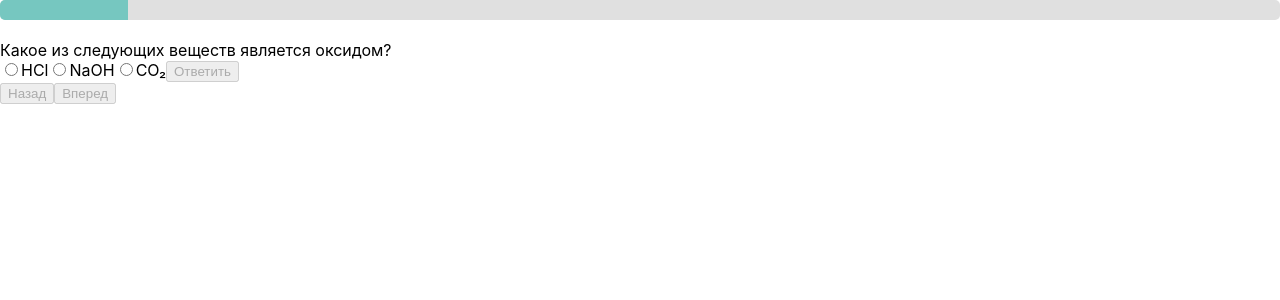
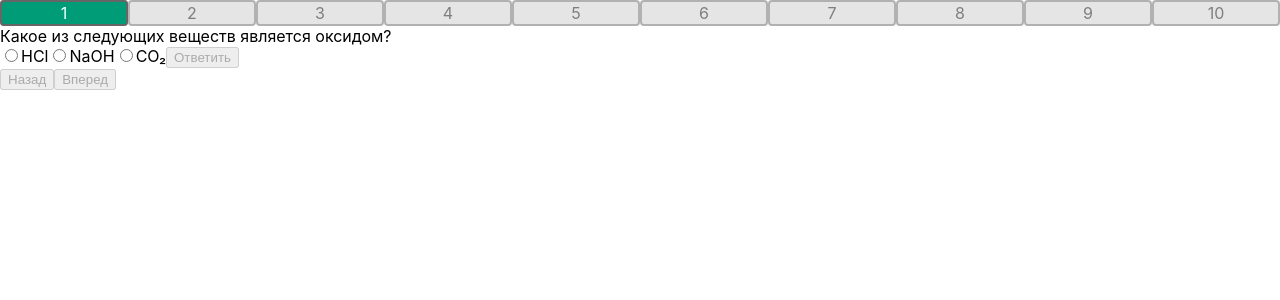
Before and after one commit to mycodetherapy/school-test, a React (Create React App) app: page / in a window 1280 px wide. Shown: the top 300 px of the page. Built offline with nearby package versions, Linux system fonts and the light colour scheme.

Commit message:
Add functionality & styles for ProgressBar

```diff
--- a/src/components/ProgressBar/ProgressBar.css
+++ b/src/components/ProgressBar/ProgressBar.css
@@ -1,14 +1,49 @@
-.progress-bar {
-    width: 100%;
-    background-color: #e0e0e0;
-    border-radius: 5px;
-    overflow: hidden;
-    margin-bottom: 20px;
-  }
+.progress {
+  display: flex;
+  margin: 0 auto;
+  width: 100%;
+  position: relative;
+  box-sizing: border-box;
+}
 
-  .progress {
-    height: 20px;
-    background-color: #76c7c0;
-    width: 0;
-    transition: width 0.5s ease;
-  }
+.progress__fragment {
+  height: 26px;
+  background-color: #ccc;
+  display: flex;
+  justify-content: center;
+  align-items: center;
+  border: 2px solid #666;
+  border-radius: 4px;
+  box-sizing: border-box;
+}
+
+.progress__fragment_solved {
+  cursor: pointer;
+  transition: background-color 0.3s ease;
+  background-color: #addfad;
+}
+
+.progress__fragment_unsolved {
+  opacity: 0.5;
+}
+
+.progress__backdrop {
+  position: absolute;
+  top: 0;
+  left: 0;
+  display: flex;
+  margin: 0 auto;
+  width: 100%;
+  z-index: -1;
+  box-sizing: border-box;
+}
+
+.progress__fragment.active {
+  background-color: #009b77;
+  color: #fff;
+}
+
+.progress__fragment:hover {
+  background-color: #009b77;
+  color: #fff;
+}
--- a/src/components/ProgressBar/ProgressBar.tsx
+++ b/src/components/ProgressBar/ProgressBar.tsx
@@ -1,15 +1,51 @@
-import React from 'react';
-import './ProgressBar.css';
-import { useSelector } from 'react-redux';
-import { RootState } from '../../redux/store';
-
+import React from "react";
+import "./ProgressBar.css";
+import { useDispatch, useSelector } from "react-redux";
+import { AppDispatch, RootState } from "../../redux/store";
+import { setCurrentQuestion } from "../../redux/quizSlice";
+import { questions } from "../../data/questions";
 
 export const ProgressBar: React.FC = () => {
-  const currentQuestion = useSelector((state: RootState) => state.quiz.currentQuestion);
+  const totalQuestions =
+    useSelector((state: RootState) => state.quiz.answers.length) + 1;
+  const currentQuestionIndex = useSelector(
+    (state: RootState) => state.quiz.currentQuestion
+  );
+  const fragmentWidth = `${100 / questions.length}%`;
+  const dispatch = useDispatch<AppDispatch>();
+
+  const handleClick = (index: number) => {
+    dispatch(setCurrentQuestion(index));
+  };
 
   return (
-    <div className="progress-bar">
-      <div className="progress" style={{ width: `${(currentQuestion + 1) * 10}%` }}></div>
-    </div>
+    <section className="progress">
+      <div className="progress__backdrop">
+        {Array.from(
+          questions.map((item, index) => (
+            <div
+              style={{ width: fragmentWidth }}
+              className="progress__fragment progress__fragment_unsolved"
+              key={index}
+            >
+              {index + 1}
+            </div>
+          ))
+        )}
+      </div>
+
+      {Array.from({ length: totalQuestions }, (_, i) => i).map((index) => (
+        <div
+          key={index}
+          className={`progress__fragment progress__fragment_solved ${
+            index === currentQuestionIndex ? "active" : ""
+          }`}
+          style={{ width: fragmentWidth }}
+          onClick={() => handleClick(index)}
+        >
+          {index + 1}
+        </div>
+      ))}
+    </section>
   );
 };
--- a/src/redux/quizSlice.ts
+++ b/src/redux/quizSlice.ts
@@ -1,21 +1,22 @@
-import { createSlice, PayloadAction } from '@reduxjs/toolkit';
+import { createSlice, PayloadAction } from "@reduxjs/toolkit";
+import { Ansver } from "../types";
 
 interface QuizState {
   currentQuestion: number;
-  answers: (string | string[])[]; //Answer[];
+  answers: Ansver[];
 }
 
 const initialState: QuizState = {
   currentQuestion: 0,
-  answers: [],//Array(10).fill(null),
+  answers: [],
 };
 
 const quizSlice = createSlice({
-  name: 'quiz',
+  name: "quiz",
   initialState,
   reducers: {
     nextQuestion: (state) => {
-      if (state.currentQuestion < 9) {
+      if (state.currentQuestion < state.answers.length) {
         state.currentQuestion += 1;
       }
     },
@@ -24,12 +25,28 @@ const quizSlice = createSlice({
         state.currentQuestion -= 1;
       }
     },
-    answerQuestion: (state, action: PayloadAction<{ index: number; answer: string | string[] }>) => {
+    answerQuestion: (
+      state,
+      action: PayloadAction<{ index: number; answer: string | string[] }>
+    ) => {
       state.answers[action.payload.index] = action.payload.answer;
+    },
+    setCurrentQuestion(state, action: PayloadAction<number>) {
+      if (
+        action.payload <= state.currentQuestion ||
+        state.answers[action.payload] !== null
+      ) {
+        state.currentQuestion = action.payload;
+      }
     },
   },
 });
 
-export const { nextQuestion, previousQuestion, answerQuestion } = quizSlice.actions;
+export const {
+  nextQuestion,
+  previousQuestion,
+  answerQuestion,
+  setCurrentQuestion,
+} = quizSlice.actions;
 
 export default quizSlice.reducer;
```
Also changed, not shown: src/types.ts (+4 -7 lines).
